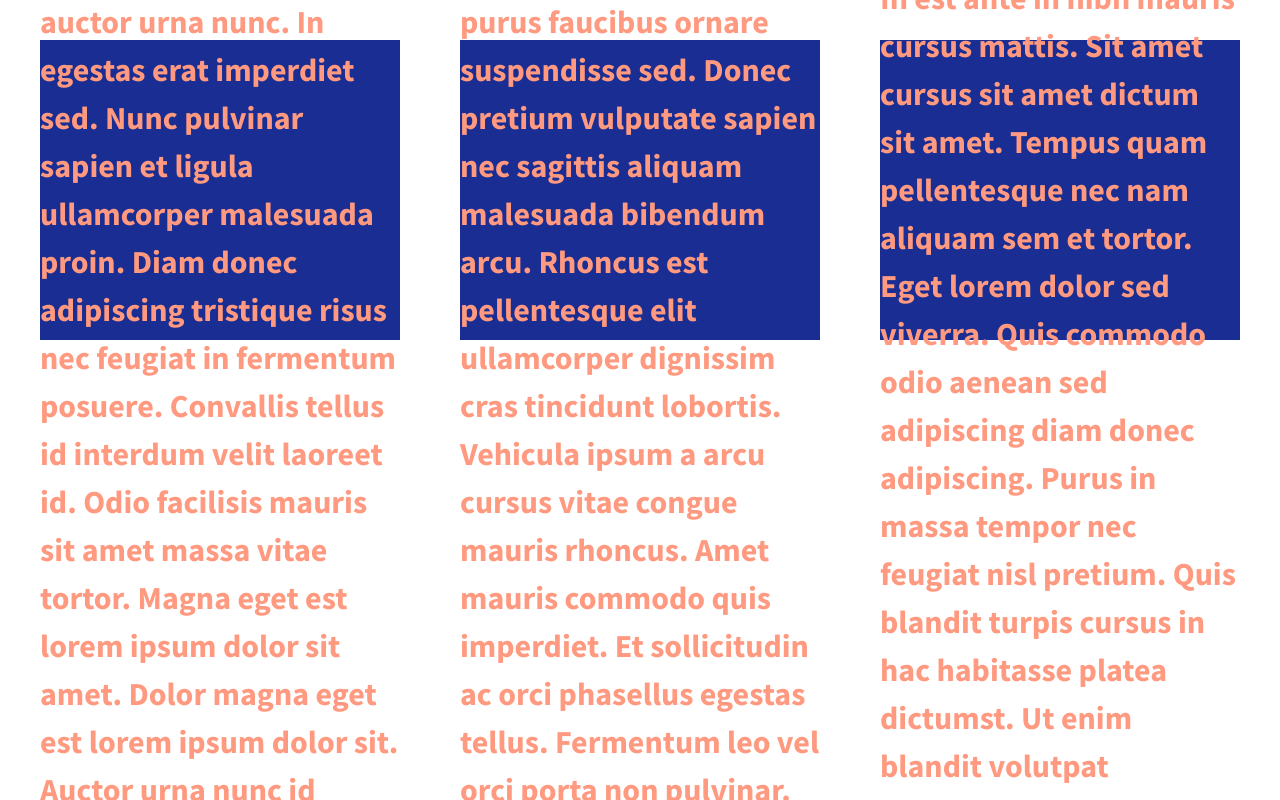
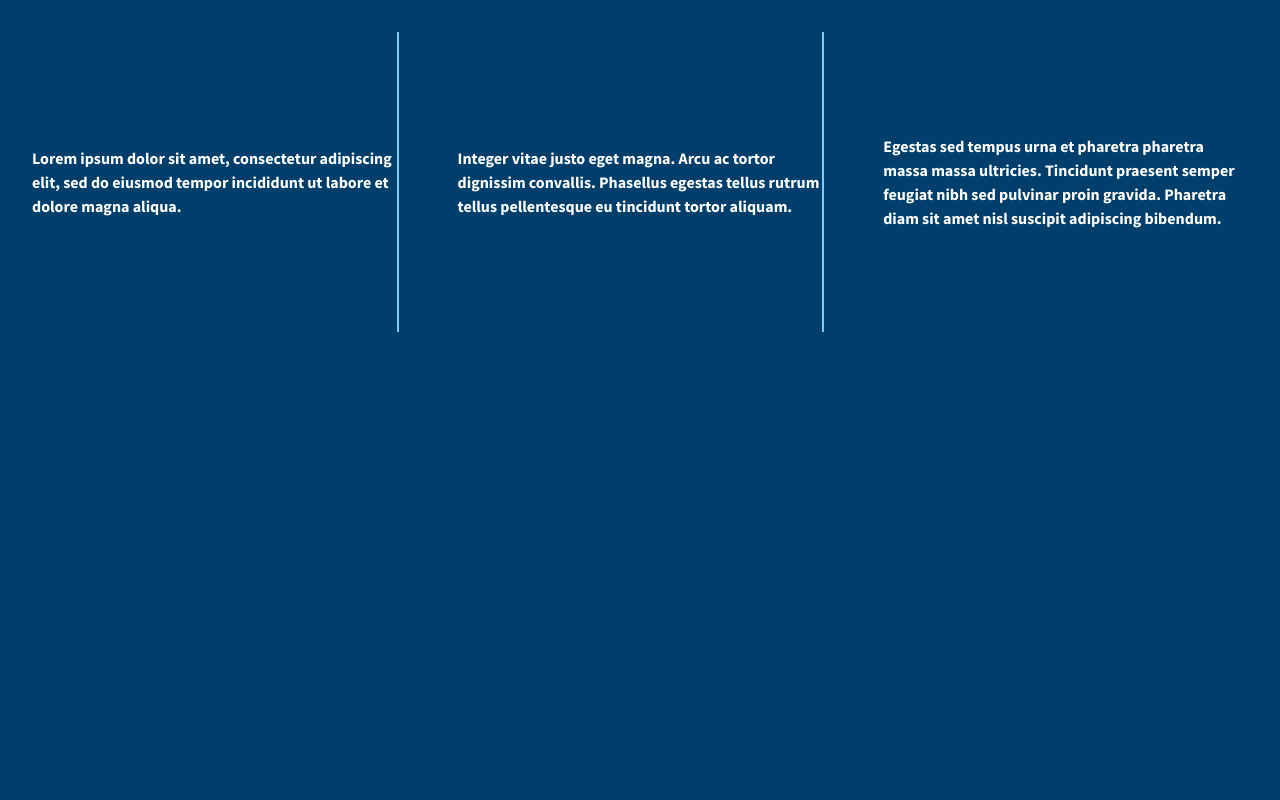
Before and after one commit to dodabear42/flex-box-grids-p1, a plain HTML site: page index.html in a window 1280 px wide. Shown: the top 800 px of the page. Drawn offline with nearby package versions, Linux system fonts and the light colour scheme.

Commit message:
adjust background color, font size, borders

```diff
--- a/css/main.css
+++ b/css/main.css
@@ -97,14 +97,14 @@ textarea {
 
 
 html {
-  background-color: #fff;
+  background-color: #003f6b;
   height: 100%;
 }
 
 body {
   font-family: 'Source Sans Pro', sans-serif;
   padding: 2em;
-  font-size: 1.25em;
+  font-size: 1em;
   height: 100%;
 }
 
@@ -118,17 +118,18 @@ body {
 .div-1, .div-2, .div-3 {
   /*give the divs a width of 30%, add display:flex, set justify-content and align-items to center*/
   align-items: center;
-  color: #ff997f;
+  color: #fff;
   display: flex;
   justify-content: center;
   line-height: 1.5em;
-  font-size: 1.6em;
-  background-color: #192d92;
+  font-size: 1em;
   height: 300px;
   width: 30%;
 }
 
-
+.div-1, .div-2 {
+    border-right: 2px solid #7acdf1;
+}
 
 
 /* ==========================================================================
--- a/index.html
+++ b/index.html
@@ -23,13 +23,13 @@
 
         <section class="wrapper">
             <div class="div-1">
-                <p>Lorem ipsum dolor sit amet, consectetur adipiscing elit, sed do eiusmod tempor incididunt ut labore et dolore magna aliqua. Vel elit scelerisque mauris pellentesque pulvinar pellentesque habitant morbi. Ultricies mi eget mauris pharetra et ultrices neque ornare aenean. Enim tortor at auctor urna nunc. In egestas erat imperdiet sed. Nunc pulvinar sapien et ligula ullamcorper malesuada proin. Diam donec adipiscing tristique risus nec feugiat in fermentum posuere. Convallis tellus id interdum velit laoreet id. Odio facilisis mauris sit amet massa vitae tortor. Magna eget est lorem ipsum dolor sit amet. Dolor magna eget est lorem ipsum dolor sit. Auctor urna nunc id cursus metus. Elit pellentesque habitant morbi tristique senectus et netus et.</p>
+                <p>Lorem ipsum dolor sit amet, consectetur adipiscing elit, sed do eiusmod tempor incididunt ut labore et dolore magna aliqua.</p>
             </div>
             <div class="div-2">
-                <p>Integer vitae justo eget magna. Arcu ac tortor dignissim convallis. Phasellus egestas tellus rutrum tellus pellentesque eu tincidunt tortor aliquam. Ullamcorper eget nulla facilisi etiam dignissim diam quis enim lobortis. Cras pulvinar mattis nunc sed blandit. Ornare quam viverra orci sagittis eu volutpat odio facilisis. Iaculis urna id volutpat lacus laoreet non curabitur gravida. Vitae purus faucibus ornare suspendisse sed. Donec pretium vulputate sapien nec sagittis aliquam malesuada bibendum arcu. Rhoncus est pellentesque elit ullamcorper dignissim cras tincidunt lobortis. Vehicula ipsum a arcu cursus vitae congue mauris rhoncus. Amet mauris commodo quis imperdiet. Et sollicitudin ac orci phasellus egestas tellus. Fermentum leo vel orci porta non pulvinar. Eget egestas purus viverra accumsan in nisl nisi. Accumsan tortor posuere ac ut consequat semper viverra nam. Aliquam vestibulum morbi blandit cursus risus at.</p>
+                <p>Integer vitae justo eget magna. Arcu ac tortor dignissim convallis. Phasellus egestas tellus rutrum tellus pellentesque eu tincidunt tortor aliquam.</p>
             </div>
             <div class="div-3">
-                <p>Egestas sed tempus urna et pharetra pharetra massa massa ultricies. Tincidunt praesent semper feugiat nibh sed pulvinar proin gravida. Pharetra diam sit amet nisl suscipit adipiscing bibendum. Tortor at risus viverra adipiscing at. Elementum nisi quis eleifend quam. Consequat ac felis donec et. Lacus laoreet non curabitur gravida arcu ac. In mollis nunc sed id semper. Elit ullamcorper dignissim cras tincidunt. In est ante in nibh mauris cursus mattis. Sit amet cursus sit amet dictum sit amet. Tempus quam pellentesque nec nam aliquam sem et tortor. Eget lorem dolor sed viverra. Quis commodo odio aenean sed adipiscing diam donec adipiscing. Purus in massa tempor nec feugiat nisl pretium. Quis blandit turpis cursus in hac habitasse platea dictumst. Ut enim blandit volutpat maecenas volutpat blandit aliquam etiam. Enim nunc faucibus a pellentesque sit amet porttitor eget. Nibh mauris cursus mattis molestie a iaculis. Cum sociis natoque penatibus et magnis dis parturient montes.</p>
+                <p>Egestas sed tempus urna et pharetra pharetra massa massa ultricies. Tincidunt praesent semper feugiat nibh sed pulvinar proin gravida. Pharetra diam sit amet nisl suscipit adipiscing bibendum.</p>
             </div>
         </section>
 
```
